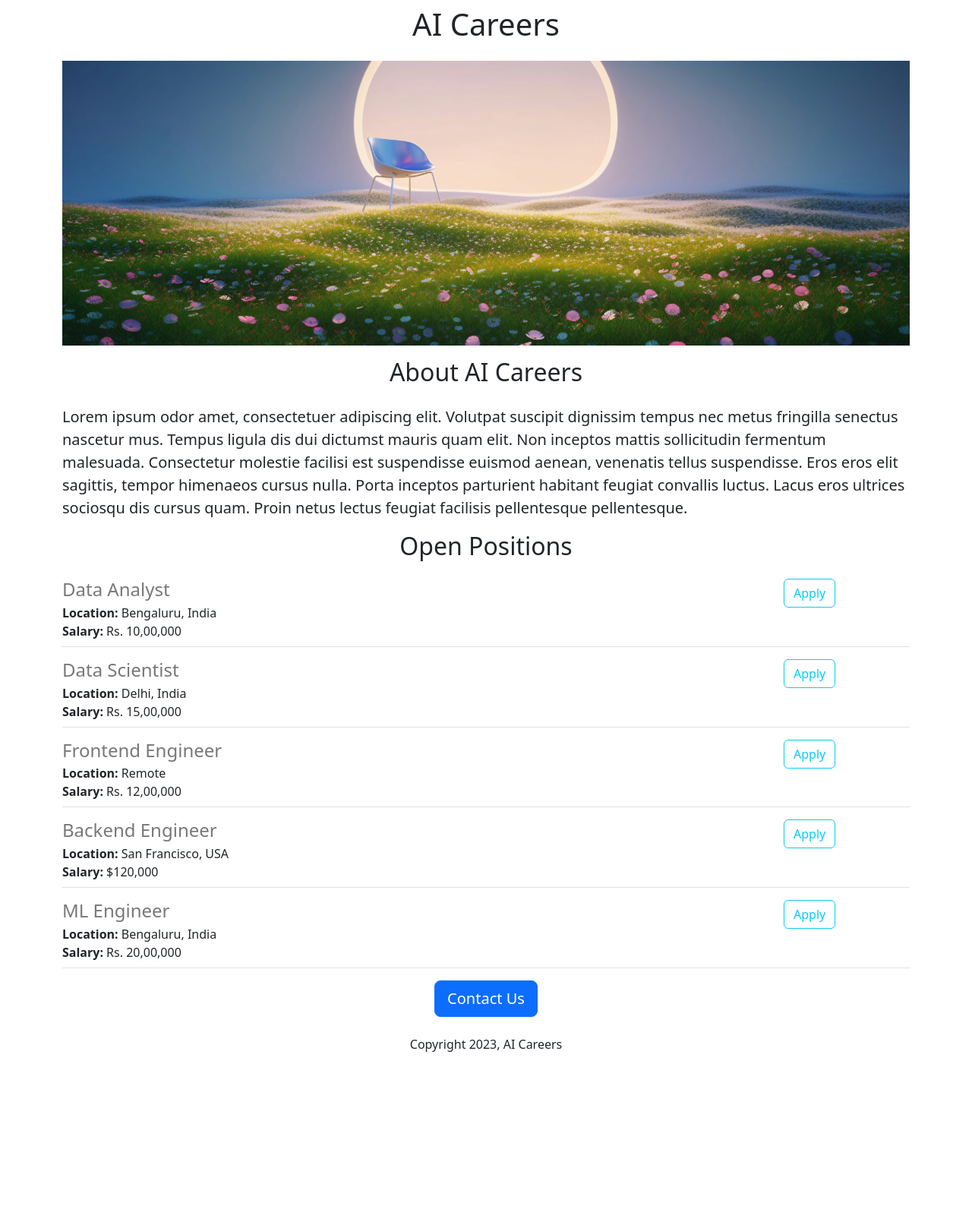
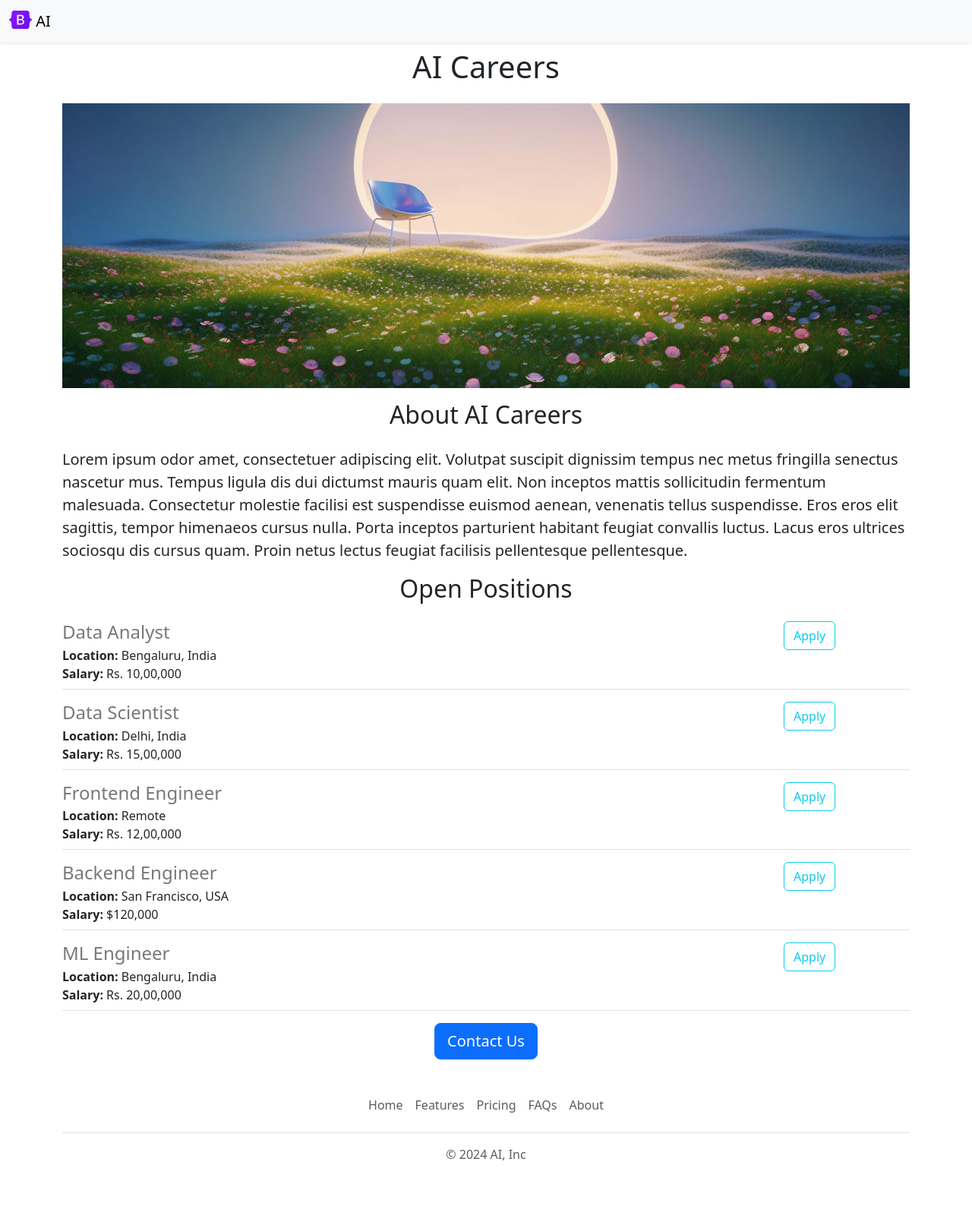
Before and after one commit to ChandanKumar683/Flask_tutorial, a Flask app: page / in a window 1280 px wide. Shown: the whole page at 76% size. Before the commit the page ends 1385 px from the top, so only its background shows below. Run offline with Flask 3, Linux system fonts and the light colour scheme.

Commit message:
functional and style changes

```diff
--- /dev/null
+++ b/templates/footer.html
@@ -0,0 +1,12 @@
+<div class="container">
+  <footer class="py-3 my-4">
+    <ul class="nav justify-content-center border-bottom pb-3 mb-3">
+      <li class="nav-item"><a href="#" class="nav-link px-2 text-body-secondary">Home</a></li>
+      <li class="nav-item"><a href="#" class="nav-link px-2 text-body-secondary">Features</a></li>
+      <li class="nav-item"><a href="#" class="nav-link px-2 text-body-secondary">Pricing</a></li>
+      <li class="nav-item"><a href="#" class="nav-link px-2 text-body-secondary">FAQs</a></li>
+      <li class="nav-item"><a href="#" class="nav-link px-2 text-body-secondary">About</a></li>
+    </ul>
+    <p class="text-center text-body-secondary">&copy; 2024 AI, Inc</p>
+  </footer>
+</div>
--- a/templates/home.html
+++ b/templates/home.html
@@ -7,6 +7,7 @@
     <link href="https://cdn.jsdelivr.net/npm/bootstrap@5.3.3/dist/css/bootstrap.min.css" rel="stylesheet" integrity="sha384-QWTKZyjpPEjISv5WaRU9OFeRpok6YctnYmDr5pNlyT2bRjXh0JMhjY6hW+ALEwIH" crossorigin="anonymous">
   </head>
   <body>
+    {% include 'nav.html' %}
     <div class="container">
       <h1 class="text-center mt-2 mb-4">AI Careers</h1>
       <img class="img-fluid" src="https://8c71242f-b37e-4925-87ac-a198cd136bbe-00-37110lbi5f7my.pike.replit.dev/static/banner.jpg" >
@@ -19,10 +20,10 @@
         {% endfor %}
       </p>
       <div class="text-center">
-        <button class="btn btn-primary btn-lg">Contact Us</button>
-        <p class="mt-4">Copyright 2023, AI Careers</p>
+        <a href="mailto:chandankumarrs823@gmail.com?subject=Question%20about%20job%20openings&body=Name%20%3A%20%3Cyour%20name%3E%0D%0A%0D%0AMy%20Question%20%3A%20%3Center%20your%20question%20here%3E" class="btn btn-primary btn-lg">Contact Us</a>
       </div>
     </div>
+    {% include 'footer.html' %}
   </body>
 
 </html>
--- a/templates/jobitem.html
+++ b/templates/jobitem.html
@@ -8,7 +8,7 @@
       {% endif %}
     </div>
     <div class="col-2">
-      <button type="button" class="btn btn-outline-info">Apply</button>
+      <a href="mailto:chandankumarrs823@gmail.com?subject=Application%20for%20{{job['title']}}&body=Name%20%3A%20%3Cyour%20name%3E%0D%0A%0D%0AResume%20link%20%3A%20%3Cyour%20resume%20link%3E%0D%0A%0D%0AGithub%20link%20%3A%20%3Cyour%20github%20link%3E" type="button" class="btn btn-outline-info">Apply</a>
     </div>
   </div>
 </div>
--- /dev/null
+++ b/templates/nav.html
@@ -0,0 +1,9 @@
+<nav class="navbar bg-body-tertiary shadow-sm fixed-top bg-white">
+  <div class="container-fluid">
+    <a class="navbar-brand" href="#">
+      <img src="/static/logo.svg" alt="Logo" width="30" height="24" class="d-inline-block align-text-top">
+      AI
+    </a>
+  </div>
+</nav>
+<div style="height:56px"></div>
```
Also changed, not shown: static/logo.svg (added).
